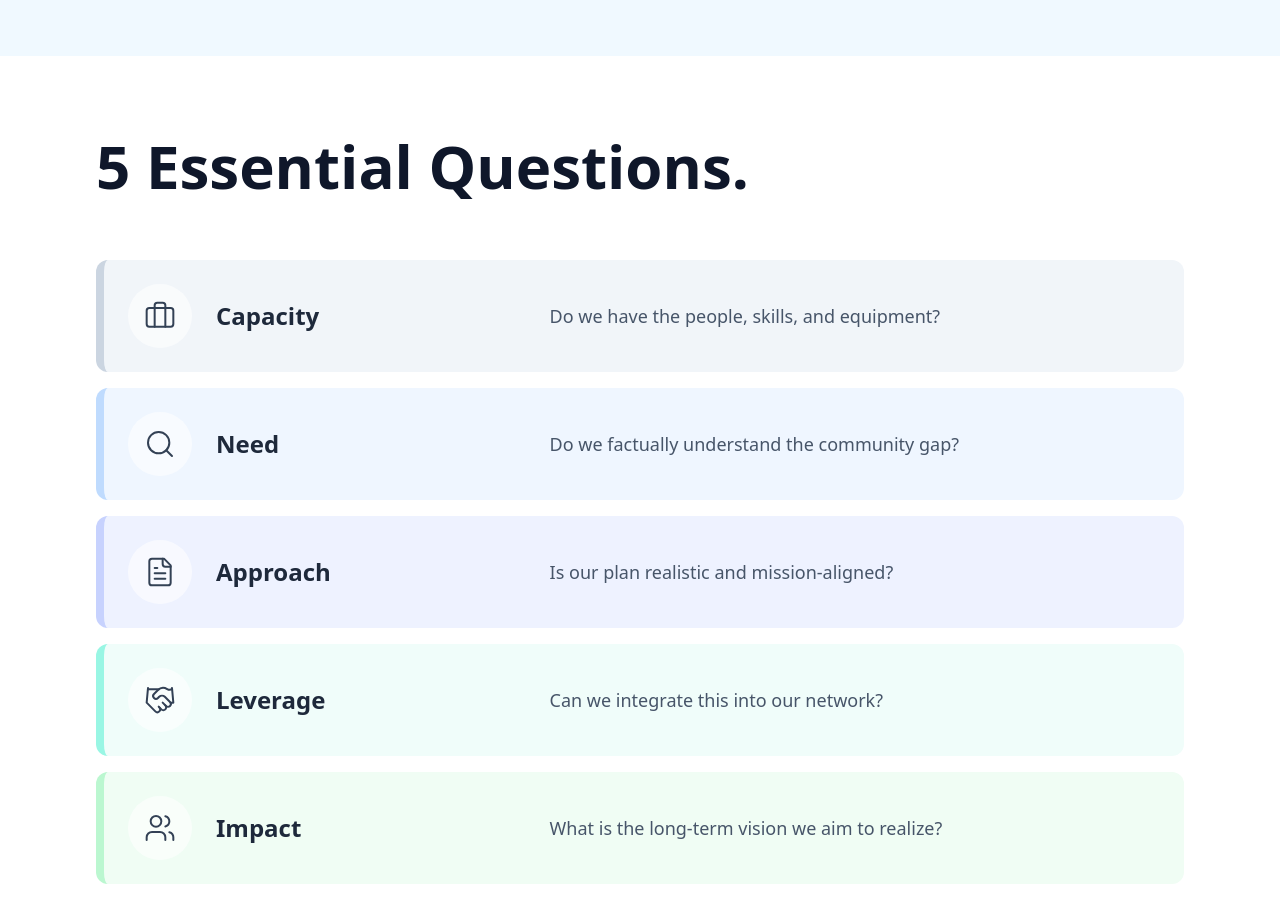
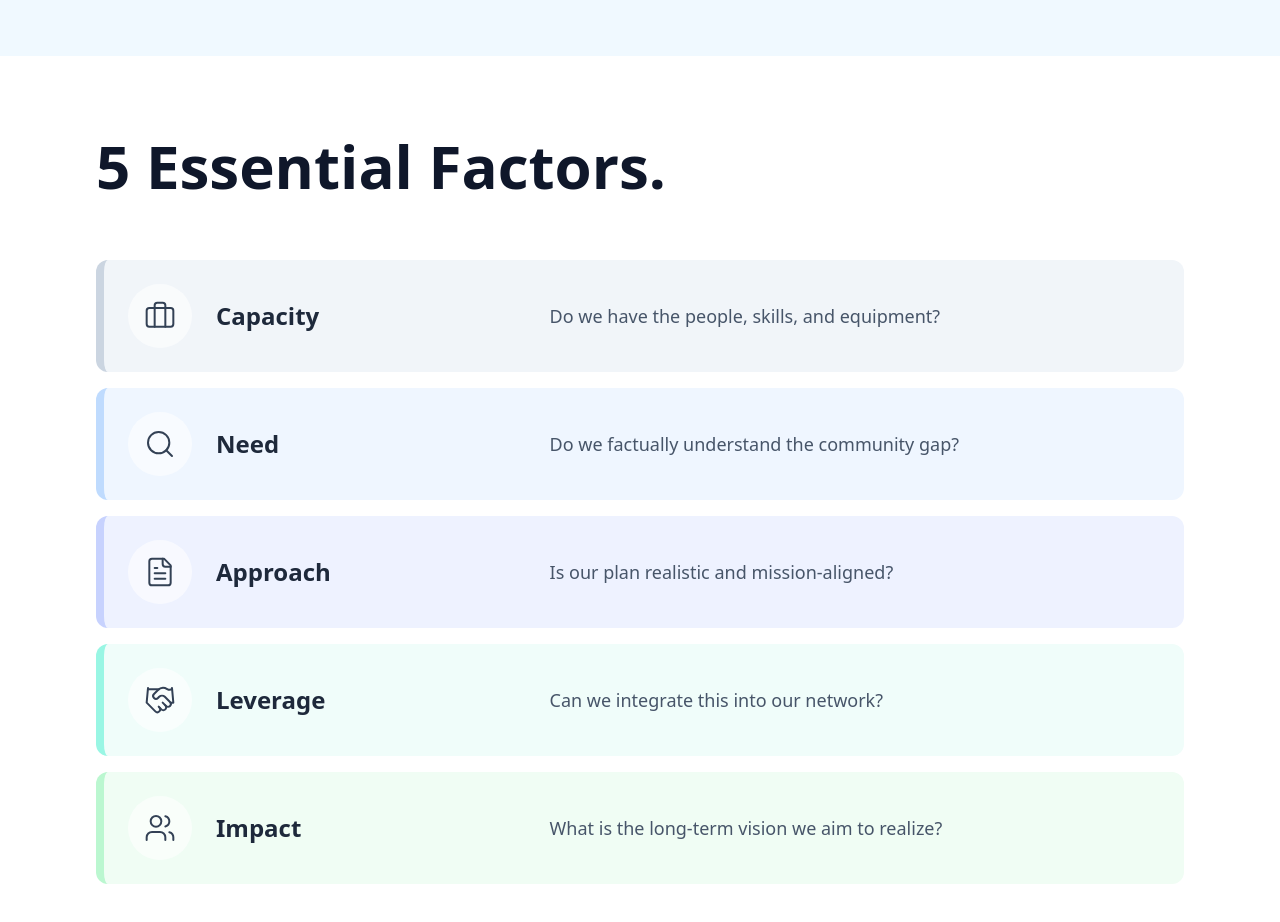
Before and after one commit to jerryzuniga/readiness-app, a React (Vite) app: page / in a window 1280 px wide. Shown: the part 2040-2962 px from the top of the page. Built offline with nearby package versions, Linux system fonts and the light colour scheme.

Commit message:
Update ReadinessApp.tsx

```diff
--- a/src/ReadinessApp.tsx
+++ b/src/ReadinessApp.tsx
@@ -892,7 +892,7 @@ export default function HomeRepairAssessment() {
             <section className="flex flex-col justify-center bg-white py-20 px-8 md:px-24">
               <div className="max-w-6xl mx-auto w-full">
                 <h2 className="text-4xl md:text-6xl font-black text-slate-900 mb-16 text-center md:text-left">
-                  5 Essential Questions.
+                  5 Essential Factors.
                 </h2>
 
                 <div className="flex flex-col gap-4">
```
